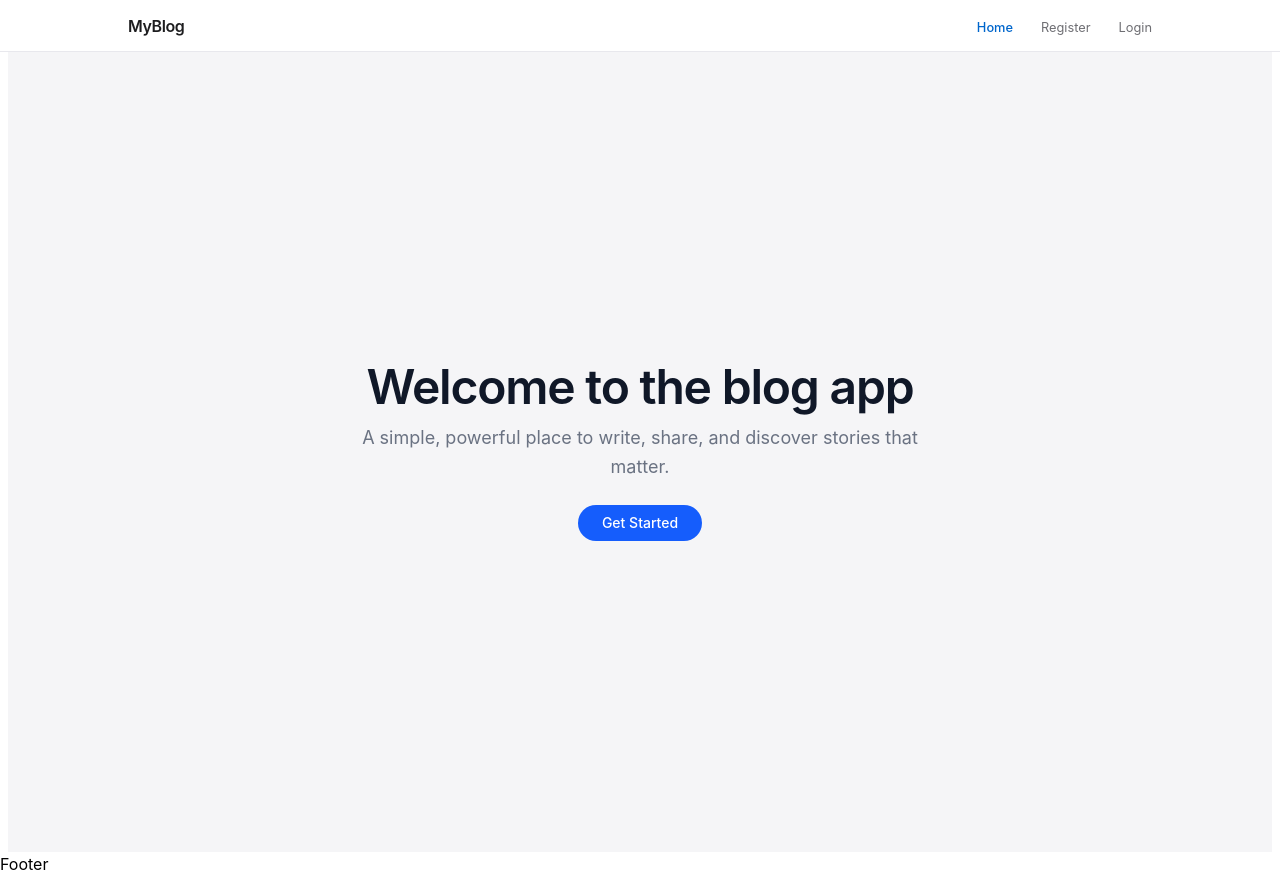
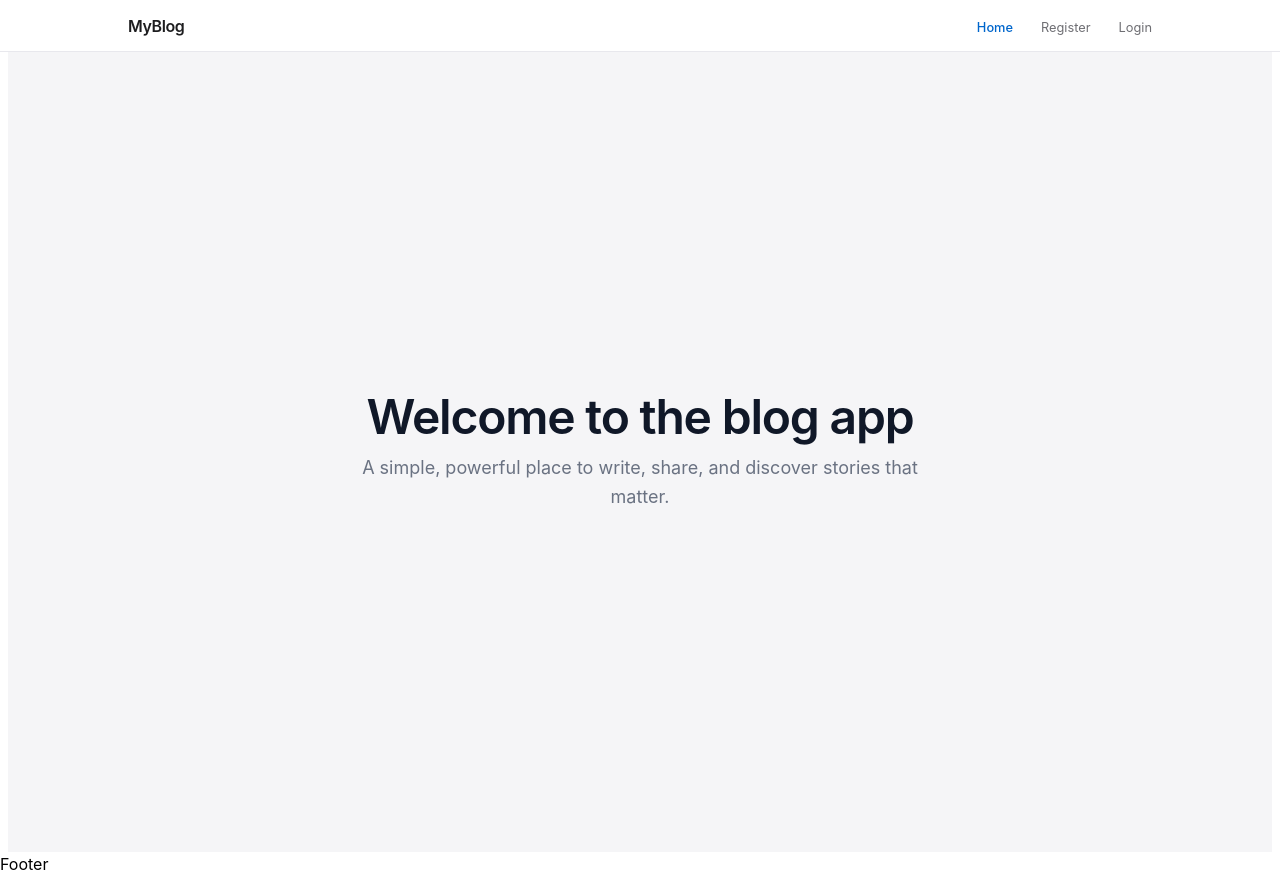
Before and after one commit to sushanth005/ATP_24EG105Q31, a React (Vite) app in the folder Week_7_Assignments/Capstone-Project/frontend/: page / in a window 1280 px wide. Built offline with nearby package versions, Linux system fonts and the light colour scheme; no server answers.

Commit message:
Removed useless button

```diff
--- a/Week_7_Assignments/Capstone-Project/frontend/src/components/Home.jsx
+++ b/Week_7_Assignments/Capstone-Project/frontend/src/components/Home.jsx
@@ -12,10 +12,6 @@ function Home() {
     A simple, powerful place to write, share, and discover stories that matter.
   </p>
 
-  <button className="mt-6 px-6 py-2 bg-blue-600 text-white rounded-full text-sm font-medium hover:bg-blue-700 transition">
-    Get Started
-  </button>
-
 </div>
   )
 }
```
